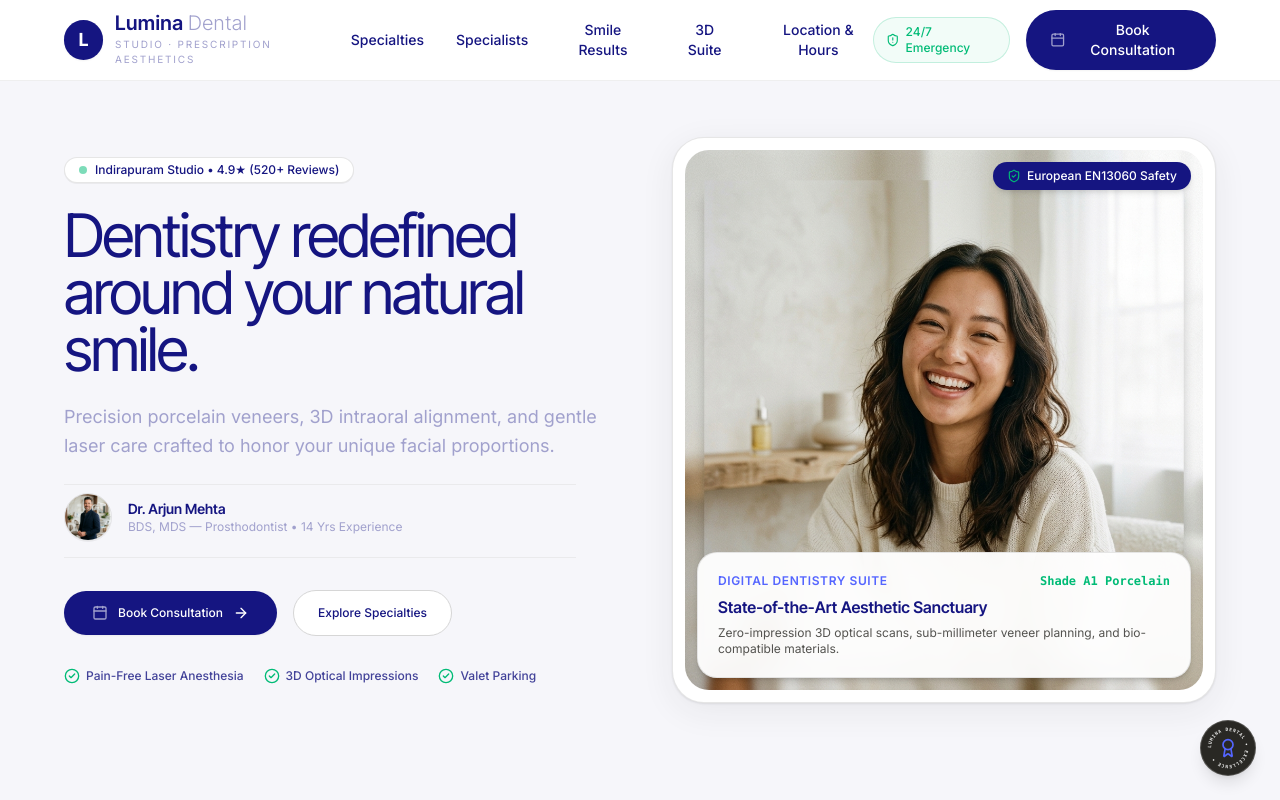
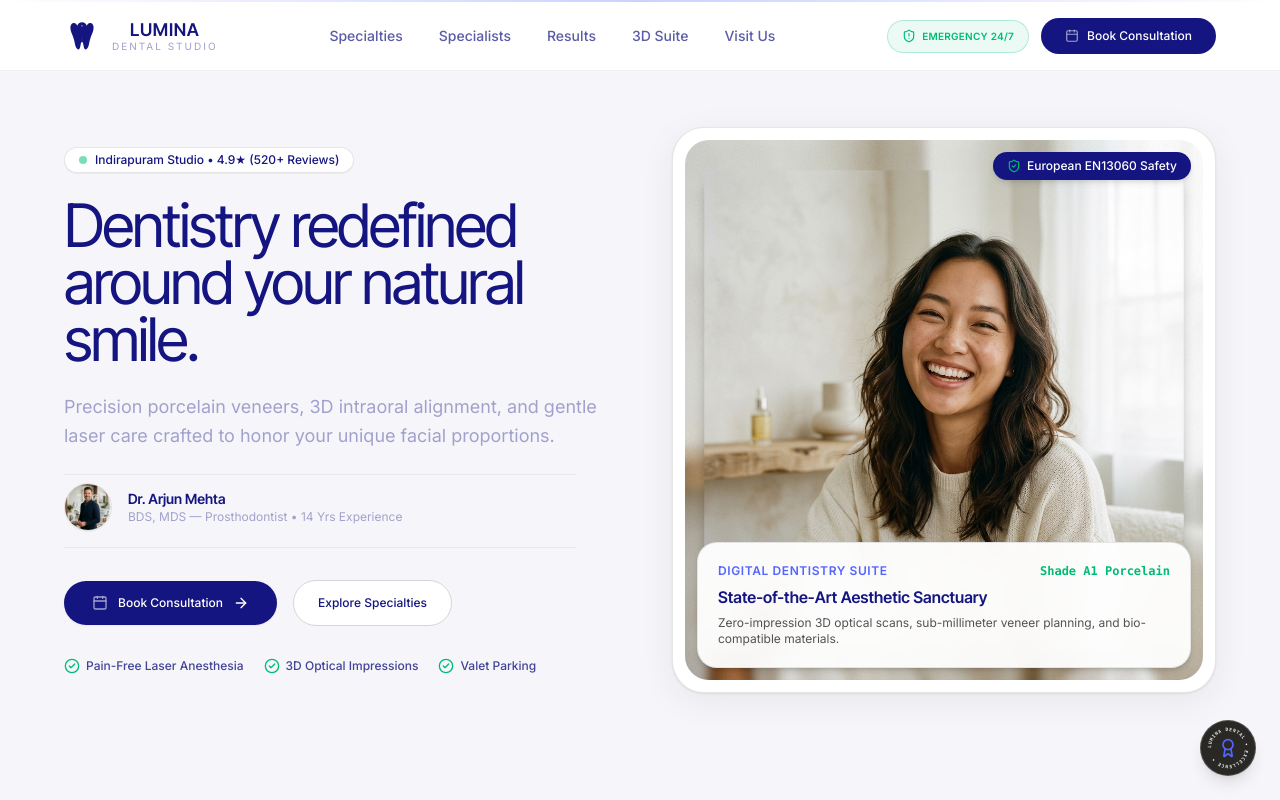
Before and after one commit to NyxLumen/Lumina-Dental-Studio, a React (Vite) app: page / in a window 1280 px wide. Shown: the top 800 px of the page. Built offline with nearby package versions, Linux system fonts and the light colour scheme.

Commit message:
fix: Rebuild Navbar with real SVG logo, Button/Badge UI components, active nav indicators, and fixed mobile overlay menu

```diff
--- a/src/components/Navbar.jsx
+++ b/src/components/Navbar.jsx
@@ -1,147 +1,253 @@
 import React, { useState, useEffect } from 'react';
 import { CLINIC_INFO } from '../data/practiceData';
-import { Phone, Calendar, Menu, X, ShieldAlert } from 'lucide-react';
-import { motion, AnimatePresence } from 'framer-motion';
+import { Phone, Calendar, Menu, X, ShieldAlert, ChevronDown } from 'lucide-react';
+import { AnimatePresence, motion } from 'framer-motion';
+import { Button } from './ui/button';
+import { Badge } from './ui/badge';
+import { cn } from '../utils/cn';
+
+const navItems = [
+  { id: 'specialties', label: 'Specialties' },
+  { id: 'doctor', label: 'Specialists' },
+  { id: 'transformations', label: 'Results' },
+  { id: 'technology', label: '3D Suite' },
+  { id: 'location', label: 'Visit Us' },
+];
 
 export default function Navbar({ theme, onOpenBooking, onSelectSection }) {
   const [mobileMenuOpen, setMobileMenuOpen] = useState(false);
   const [scrolled, setScrolled] = useState(false);
+  const [activeItem, setActiveItem] = useState(null);
 
   useEffect(() => {
-    const handleScroll = () => {
-      setScrolled(window.scrollY > 20);
-    };
-    window.addEventListener('scroll', handleScroll);
+    const handleScroll = () => setScrolled(window.scrollY > 24);
+    window.addEventListener('scroll', handleScroll, { passive: true });
     return () => window.removeEventListener('scroll', handleScroll);
   }, []);
 
-  const navItems = [
-    { id: 'specialties', label: 'Specialties' },
-    { id: 'doctor', label: 'Specialists' },
-    { id: 'transformations', label: 'Smile Results' },
-    { id: 'technology', label: '3D Suite' },
-    { id: 'location', label: 'Location & Hours' }
-  ];
+  // Close mobile menu on resize to desktop
+  useEffect(() => {
+    const handleResize = () => {
+      if (window.innerWidth >= 1024) setMobileMenuOpen(false);
+    };
+    window.addEventListener('resize', handleResize);
+    return () => window.removeEventListener('resize', handleResize);
+  }, []);
+
+  // Prevent body scroll when mobile menu open
+  useEffect(() => {
+    document.body.style.overflow = mobileMenuOpen ? 'hidden' : '';
+    return () => { document.body.style.overflow = ''; };
+  }, [mobileMenuOpen]);
+
+  const handleNavClick = (id) => {
+    setActiveItem(id);
+    onSelectSection(id);
+    setMobileMenuOpen(false);
+  };
 
   return (
+    <>
       <header
-      className={`sticky top-0 z-50 w-full transition-all duration-300 ${
+        className={cn(
+          'sticky top-0 z-50 w-full transition-all duration-300',
           scrolled
-          ? 'bg-white/95 backdrop-blur-md border-b border-[#d6d6d6]/60 shadow-xs'
+            ? 'bg-white/95 backdrop-blur-md border-b border-[#d6d6d6]/70 shadow-sm'
             : 'bg-white border-b border-[#d6d6d6]/40'
-      }`}
+        )}
       >
+        {/* Top accent bar — very subtle */}
+        <div className="h-[2px] w-full bg-gradient-to-r from-[#151581]/0 via-[#5465ff]/30 to-[#151581]/0" />
+
         <div className="max-w-[1200px] mx-auto px-4 sm:px-6">
-        <div className="flex items-center justify-between h-20">
+          <div className="flex items-center justify-between h-[68px]">
 
-          {/* Brand Mark — Lóvi/Lumina Style Indigo Ink Logotype */}
-          <div
-            className="flex items-center space-x-3 cursor-pointer group"
+            {/* ── LOGO ── */}
+            <button
               onClick={() => window.scrollTo({ top: 0, behavior: 'smooth' })}
+              className="flex items-center space-x-3 flex-shrink-0 group focus-visible:outline-none"
+              aria-label="Lumina Dental Studio — Go to top"
             >
-            <div className="w-10 h-10 rounded-full bg-[#151581] flex items-center justify-center text-white font-display text-lg font-bold shadow-xs group-hover:scale-105 transition-transform">
-              L
+              {/* Logo-mark icon */}
+              <img
+                src="/logo-mark.svg"
+                alt="Lumina tooth icon"
+                className="w-9 h-9 group-hover:scale-105 transition-transform duration-200"
+              />
+              {/* Wordmark — full on sm+, hidden on xs */}
+              <div className="hidden sm:flex flex-col leading-none">
+                <span className="font-display font-semibold text-[1.1rem] tracking-[0.04em] text-[#151581]">
+                  LUMINA
+                </span>
+                <span className="font-body text-[10px] tracking-[0.2em] uppercase text-[#a1a1cd] mt-0.5">
+                  Dental Studio
+                </span>
               </div>
+            </button>
+
+            {/* ── DESKTOP NAV ── */}
+            <nav
+              className="hidden lg:flex items-center"
+              aria-label="Main navigation"
+            >
+              <ul className="flex items-center space-x-1">
+                {navItems.map((item) => (
+                  <li key={item.id}>
+                    <button
+                      onClick={() => handleNavClick(item.id)}
+                      className={cn(
+                        'relative px-4 py-2 rounded-full text-sm font-body font-medium transition-all duration-200',
+                        activeItem === item.id
+                          ? 'text-[#151581] bg-[#5465ff]/8'
+                          : 'text-[#151581]/70 hover:text-[#151581] hover:bg-[#f6f6fa]'
+                      )}
+                    >
+                      {item.label}
+                      {activeItem === item.id && (
+                        <span className="absolute bottom-1 left-1/2 -translate-x-1/2 w-1 h-1 rounded-full bg-[#5465ff]" />
+                      )}
+                    </button>
+                  </li>
+                ))}
+              </ul>
+            </nav>
+
+            {/* ── DESKTOP CTA ZONE ── */}
+            <div className="hidden sm:flex items-center space-x-3">
+              {/* Emergency phone pill */}
+              <a
+                href={`tel:${CLINIC_INFO.phone.replace(/\s/g, '')}`}
+                className="hidden md:flex items-center space-x-1.5 px-3.5 py-2 rounded-full text-[10px] font-body font-semibold text-[#00bb76] bg-[#00bb76]/8 border border-[#00bb76]/25 hover:bg-[#00bb76]/15 transition-colors"
+                aria-label="24/7 Emergency Line"
+              >
+                <ShieldAlert className="w-3.5 h-3.5 shrink-0" />
+                <span className="tracking-wide uppercase">Emergency 24/7</span>
+              </a>
+
+              {/* Book consultation CTA */}
+              <Button
+                variant="primary"
+                size="md"
+                onClick={onOpenBooking}
+                className="flex items-center space-x-2 shadow-none"
+              >
+                <Calendar className="w-3.5 h-3.5 text-[#a1a1cd] shrink-0" />
+                <span>Book Consultation</span>
+              </Button>
+            </div>
+
+            {/* ── MOBILE ZONE ── */}
+            <div className="flex lg:hidden items-center space-x-2">
+              <Button
+                variant="primary"
+                size="sm"
+                onClick={onOpenBooking}
+                className="shadow-none text-[11px] px-4 py-2"
+              >
+                Book
+              </Button>
+              <button
+                onClick={() => setMobileMenuOpen((o) => !o)}
+                className="p-2 rounded-full text-[#151581] hover:bg-[#f6f6fa] transition-colors"
+                aria-label={mobileMenuOpen ? 'Close menu' : 'Open menu'}
+                aria-expanded={mobileMenuOpen}
+              >
+                {mobileMenuOpen
+                  ? <X className="w-5 h-5" />
+                  : <Menu className="w-5 h-5" />
+                }
+              </button>
+            </div>
+
+          </div>
+        </div>
+      </header>
+
+      {/* ── MOBILE MENU OVERLAY ── */}
+      <AnimatePresence>
+        {mobileMenuOpen && (
+          <>
+            {/* Backdrop */}
+            <motion.div
+              key="backdrop"
+              initial={{ opacity: 0 }}
+              animate={{ opacity: 1 }}
+              exit={{ opacity: 0 }}
+              transition={{ duration: 0.15 }}
+              className="fixed inset-0 z-40 bg-[#151581]/20 backdrop-blur-sm lg:hidden"
+              onClick={() => setMobileMenuOpen(false)}
+            />
+
+            {/* Slide-down panel */}
+            <motion.div
+              key="panel"
+              initial={{ opacity: 0, y: -8 }}
+              animate={{ opacity: 1, y: 0 }}
+              exit={{ opacity: 0, y: -8 }}
+              transition={{ duration: 0.22, ease: [0.22, 1, 0.36, 1] }}
+              className="fixed top-[70px] left-0 right-0 z-50 mx-4 lg:hidden"
+            >
+              <div className="bg-white rounded-[28px] border border-[#d6d6d6]/60 shadow-xl overflow-hidden">
+
+                {/* Brand identity strip */}
+                <div className="flex items-center space-x-3 px-6 pt-5 pb-4 border-b border-[#f6f5f4]">
+                  <img src="/logo-mark.svg" alt="Lumina" className="w-8 h-8" />
                   <div>
-              <div className="text-xl font-display font-semibold tracking-[0.02em] text-[#151581] leading-none">
-                Lumina <span className="font-light text-[#a1a1cd]">Dental</span>
+                    <div className="text-sm font-display font-semibold text-[#151581] tracking-wide">
+                      Lumina Dental Studio
                     </div>
-              <p className="text-[10px] font-body tracking-[0.18em] uppercase text-[#a1a1cd] mt-1">
-                Studio · Prescription Aesthetics
-              </p>
+                    <div className="text-[10px] font-body text-[#a1a1cd] tracking-widest uppercase">
+                      Indirapuram · {CLINIC_INFO.rating}★ ({CLINIC_INFO.reviewsCount}+ Reviews)
+                    </div>
                   </div>
                 </div>
 
-          {/* Nav Links (Desktop) */}
-          <nav className="hidden lg:flex items-center space-x-8 text-sm font-body text-[#151581]">
+                {/* Nav links */}
+                <nav className="px-3 py-3">
+                  <ul className="space-y-0.5">
                     {navItems.map((item) => (
+                      <li key={item.id}>
                         <button
-                key={item.id}
-                onClick={() => onSelectSection(item.id)}
-                className="relative py-1 font-medium transition-colors hover:text-[#5465ff] group"
-              >
-                <span>{item.label}</span>
-                <span className="absolute bottom-0 left-0 w-0 h-0.5 bg-[#5465ff] group-hover:w-full transition-all duration-200 rounded-full" />
-              </button>
-            ))}
-          </nav>
-
-          {/* Quick Action Pill Buttons */}
-          <div className="hidden sm:flex items-center space-x-4">
-            <a
-              href={`tel:${CLINIC_INFO.emergencyLine}`}
-              className="text-xs font-body text-[#00bb76] hover:text-[#00bb76]/80 font-medium transition-colors flex items-center space-x-1.5 px-3 py-1.5 rounded-full bg-[#00bb76]/5 border border-[#00bb76]/20"
-            >
-              <ShieldAlert className="w-3.5 h-3.5" />
-              <span>24/7 Emergency</span>
-            </a>
-
-            <button
-              onClick={onOpenBooking}
-              className="px-6 py-2.5 rounded-full bg-[#151581] hover:bg-[#0f0f63] text-white font-body text-sm font-medium shadow-xs active:scale-[0.98] transition-all flex items-center space-x-2"
-            >
-              <Calendar className="w-4 h-4 text-[#a1a1cd]" />
-              <span>Book Consultation</span>
-            </button>
-          </div>
-
-          {/* Mobile Menu Toggle */}
-          <div className="flex lg:hidden items-center space-x-2">
-            <button
-              onClick={onOpenBooking}
-              className="px-4 py-2 rounded-full bg-[#151581] text-white font-body text-xs font-medium"
-            >
-              Book
-            </button>
-            <button
-              onClick={() => setMobileMenuOpen(!mobileMenuOpen)}
-              className="p-2 rounded-full text-[#151581] hover:bg-[#f6f6fa] transition-colors"
-            >
-              {mobileMenuOpen ? <X className="w-6 h-6" /> : <Menu className="w-6 h-6" />}
-            </button>
-          </div>
-        </div>
-
-        {/* Mobile Dropdown */}
-        <AnimatePresence>
-          {mobileMenuOpen && (
-            <motion.div
-              initial={{ opacity: 0, height: 0 }}
-              animate={{ opacity: 1, height: 'auto' }}
-              exit={{ opacity: 0, height: 0 }}
-              transition={{ duration: 0.2 }}
-              className="lg:hidden overflow-hidden border-t border-[#d6d6d6]/60 py-4 space-y-3 bg-white"
-            >
-              {navItems.map((item) => (
-                <button
-                  key={item.id}
-                  onClick={() => { onSelectSection(item.id); setMobileMenuOpen(false); }}
-                  className="block w-full text-left px-4 py-2 text-base font-body font-medium text-[#151581] hover:text-[#5465ff]"
+                          onClick={() => handleNavClick(item.id)}
+                          className={cn(
+                            'w-full text-left px-4 py-3 rounded-2xl text-sm font-body font-medium transition-colors',
+                            activeItem === item.id
+                              ? 'bg-[#5465ff]/8 text-[#151581]'
+                              : 'text-[#151581]/80 hover:bg-[#f6f6fa] hover:text-[#151581]'
+                          )}
                         >
                           {item.label}
                         </button>
+                      </li>
                     ))}
+                  </ul>
+                </nav>
 
-              <div className="pt-3 border-t border-[#d6d6d6]/60 px-4 space-y-2">
+                {/* Bottom CTA strip */}
+                <div className="px-5 pb-5 pt-2 space-y-2.5 border-t border-[#f6f5f4]">
                   <a
-                  href={`tel:${CLINIC_INFO.emergencyLine}`}
-                  className="w-full py-2.5 text-xs font-medium text-[#00bb76] flex items-center justify-center space-x-2 bg-[#00bb76]/10 rounded-full"
+                    href={`tel:${CLINIC_INFO.phone.replace(/\s/g, '')}`}
+                    className="flex items-center justify-center space-x-2 w-full py-3 rounded-2xl bg-[#00bb76]/10 text-[#00bb76] text-xs font-body font-semibold border border-[#00bb76]/20 hover:bg-[#00bb76]/15 transition-colors"
                   >
-                  <ShieldAlert className="w-4 h-4" />
-                  <span>Emergency Line: {CLINIC_INFO.phone}</span>
+                    <ShieldAlert className="w-4 h-4 shrink-0" />
+                    <span>Emergency: {CLINIC_INFO.phone}</span>
                   </a>
-                <button
+                  <Button
+                    variant="primary"
+                    size="lg"
                     onClick={() => { onOpenBooking(); setMobileMenuOpen(false); }}
-                  className="w-full py-3 rounded-full bg-[#151581] text-white font-body text-sm font-medium flex items-center justify-center space-x-2"
+                    className="w-full justify-center space-x-2 shadow-none py-3"
                   >
-                  <Calendar className="w-4 h-4 text-[#a1a1cd]" />
-                  <span>Book Consultation</span>
-                </button>
+                    <Calendar className="w-4 h-4 text-[#a1a1cd] shrink-0" />
+                    <span>Book a Consultation</span>
+                  </Button>
+                </div>
+
               </div>
             </motion.div>
+          </>
         )}
       </AnimatePresence>
-      </div>
-    </header>
+    </>
   );
 }
```
Also changed, not shown: public/logo-full.svg, public/logo-mark.svg. Lines whose indentation alone changed are shown as unchanged.
